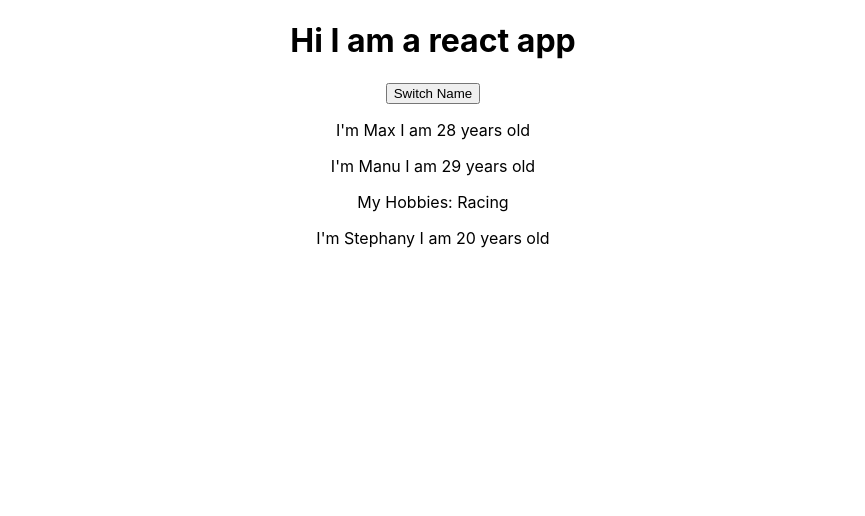
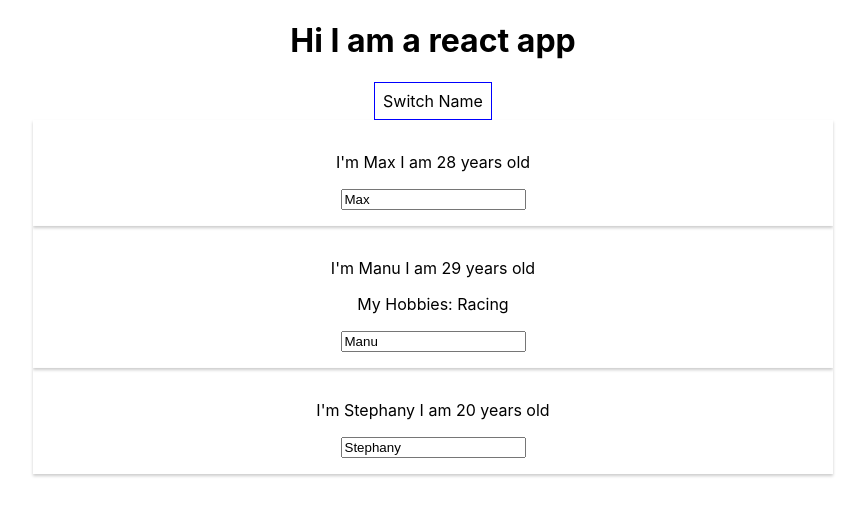
Before and after one commit to Pedro274/React-Class, a React (Create React App) app: page / in a window 1280 px wide. Shown: the top 516 px of the page, without its empty margins (207-1072 px from the left). Built offline with nearby package versions, Linux system fonts and the light colour scheme.

Commit message:
done with props and state

```diff
--- a/src/App.css
+++ b/src/App.css
@@ -1,3 +1,11 @@
 .App {
   text-align: center;
 }
+
+.buttonStyle {
+    background-color: white;
+    font: inherit;
+    border: 1px solid blue;
+    padding: 8px;
+    cursor: pointer;
+}
--- a/src/App.js
+++ b/src/App.js
@@ -13,10 +13,20 @@ export default class App extends Component {
       }
 
 
-  switchNameHandler = () => {
+  switchNameHandler = (newName) => {
     this.setState({person:[
-        {name: 'Maximilian', age: 28},
+        {name: newName, age: 28},
         {name: 'Manu', age: 29},
+        {name: 'Stephany', age: 26}]
+      })
+  }
+
+  nameChangeHandler = (event) => {
+    const name = event.target.value;
+
+    this.setState({person:[
+        {name: 'Max', age: 28},
+        {name: name, age: 29},
         {name: 'Stephany', age: 26}]
       })
   }
@@ -24,9 +34,17 @@ export default class App extends Component {
   render = () =>
     <div className="App">
       <h1>Hi I am a react app </h1>
-      <button onClick={this.switchNameHandler}>Switch Name</button>
-      <Person name={this.state.person[0].name} age={this.state.person[0].age}/>
-      <Person name={this.state.person[1].name} age={this.state.person[1].age}>My Hobbies: Racing </Person>
-      <Person name={this.state.person[2].name} age={this.state.person[2].age}/>
+      <button className='buttonStyle' onClick={this.switchNameHandler.bind(this, 'Maximilian')}>Switch Name</button>
+      <Person
+        name={this.state.person[0].name}
+        age={this.state.person[0].age}
+        click={this.switchNameHandler.bind(this, '!Max')}/>
+      <Person
+        name={this.state.person[1].name}
+        age={this.state.person[1].age}
+        change={this.nameChangeHandler}>My Hobbies: Racing </Person>
+      <Person
+        name={this.state.person[2].name}
+        age={this.state.person[2].age}/>
     </div>
 }
--- a/src/Person/Person.css
+++ b/src/Person/Person.css
@@ -0,0 +1,7 @@
+.Person {
+    width: 60%;
+    margin: auto;
+    box-shadow: 0 2px 3px #ccc;
+    padding: 16px;
+    text-align: center;
+}
--- a/src/Person/Person.js
+++ b/src/Person/Person.js
@@ -1,10 +1,12 @@
 import React from 'react';
+import './Person.css';
 
 const person = (props) => {
 return (
-    <div>
-        <p>I'm {props.name} I am {props.age} years old</p>
+    <div className='Person'>
+        <p onClick={props.click}>I'm {props.name} I am {props.age} years old</p>
         <p>{props.children}</p>
+        <input type='text' onChange={props.change} value={props.name}/>
     </div>
 
 )};
```
